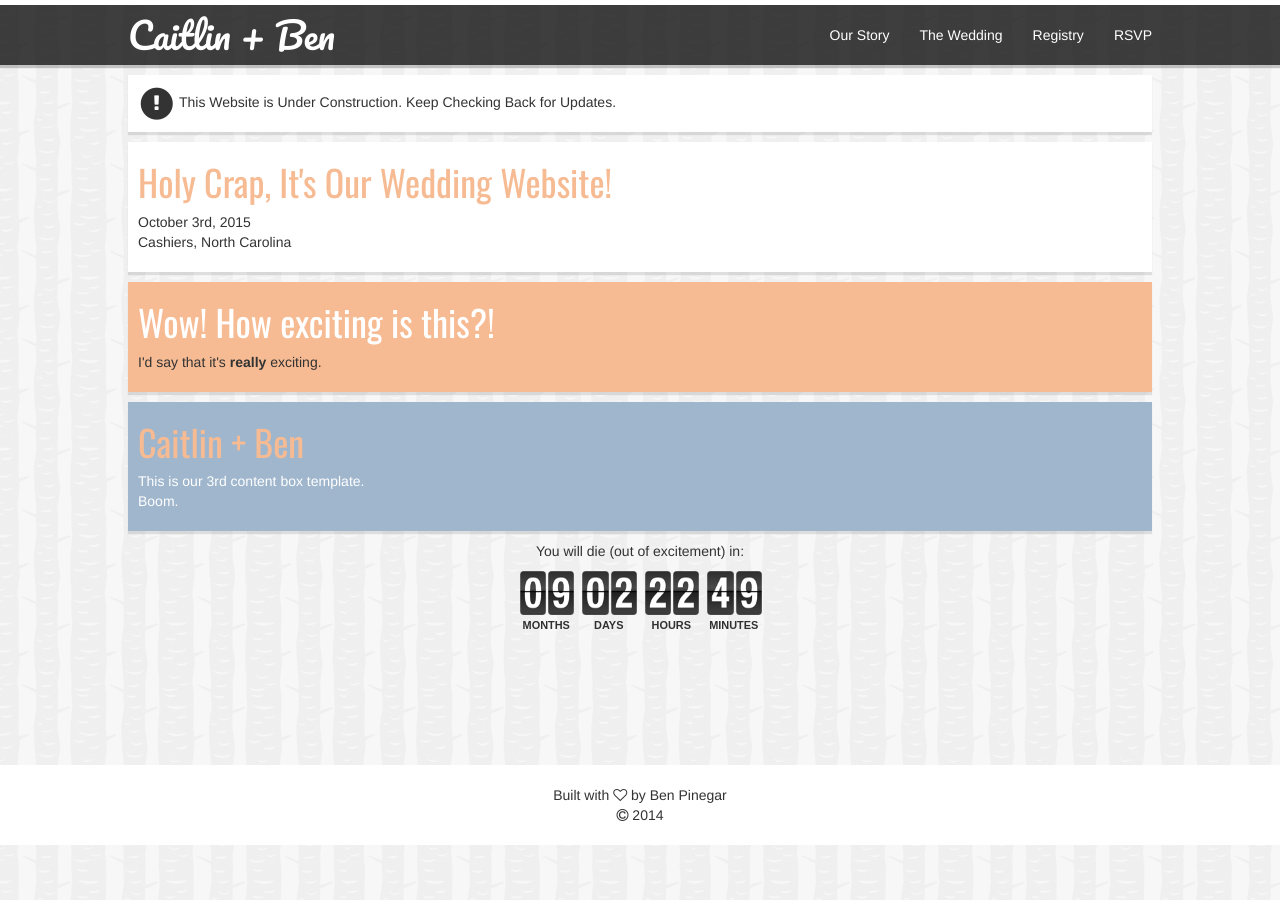
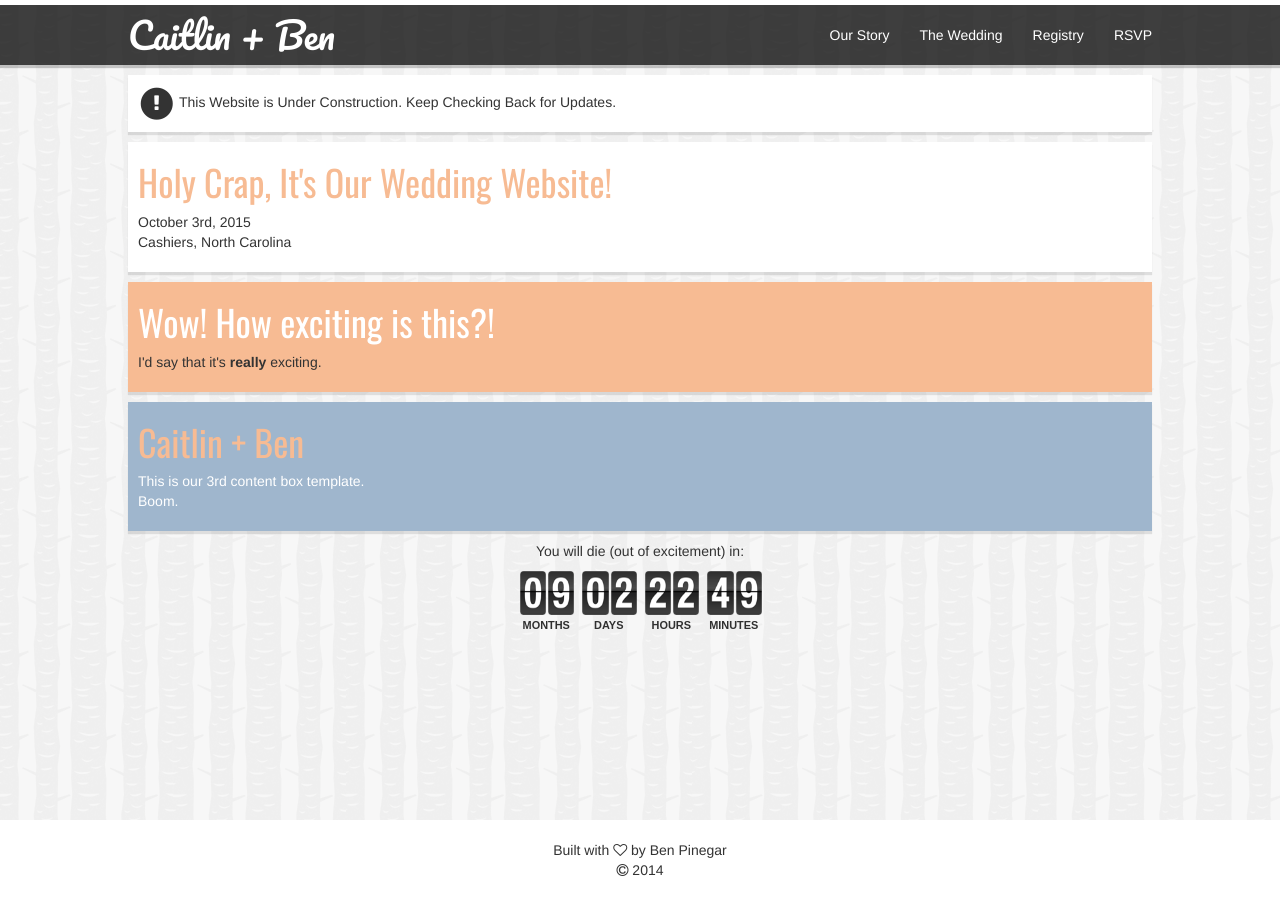
Before and after one commit to bpinegar/bpinegar.github.io, a Jekyll site: the page built from index.html, in a window 1280 px wide. Built offline with Jekyll 4.4.1, drawn with Linux system fonts in a browser that asks for light colours; nearby versions of some CDN libraries.

Commit message:
Update _custom.scss

```diff
--- a/_sass/_custom.scss
+++ b/_sass/_custom.scss
@@ -16,11 +16,11 @@
   background-color: $ltgrey;
   background-image: url("/img/backgrounds/tree-bark-bg-transparent.png");
   padding-top: 50px;
-  margin-bottom: 185px;
+  margin-bottom: 130px;
 }
 footer {
   position: absolute;
-  height: 135px;
+  height: 80px;
   width: 100%;
   bottom: 0;
 }
```
